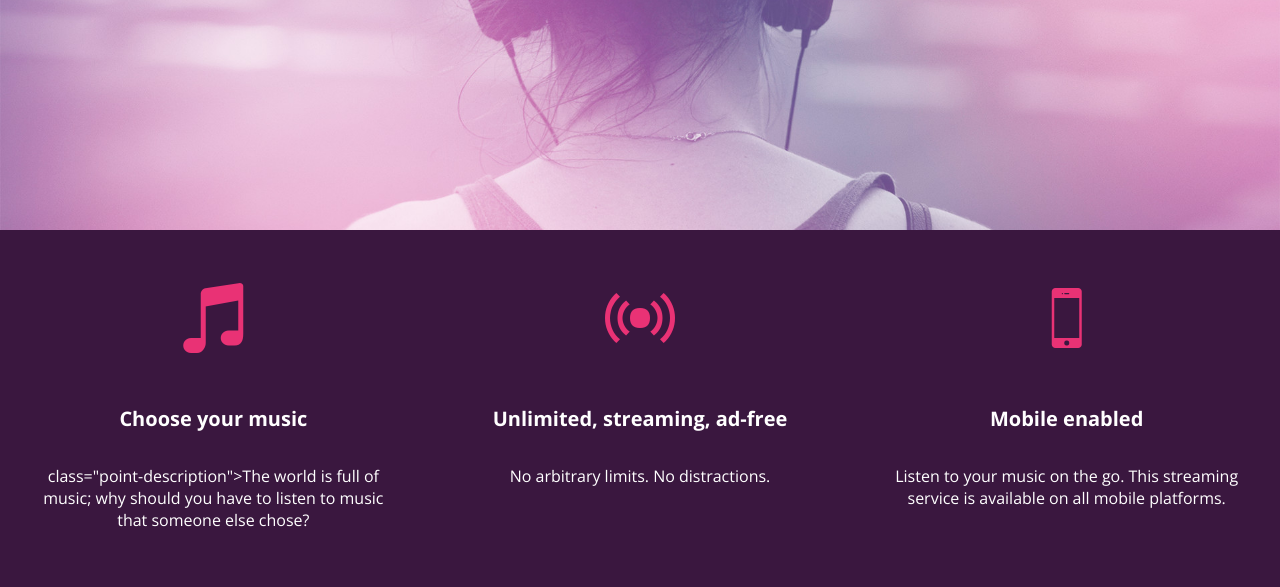
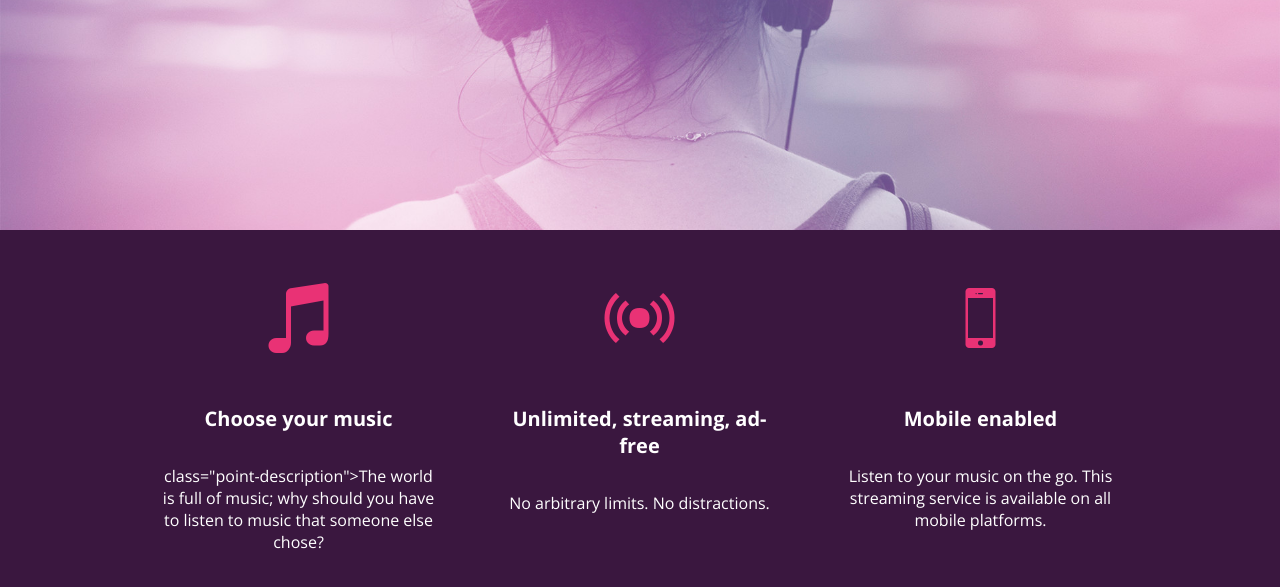
Before and after one commit to babusamaha/bloc-jams, a plain HTML site: page index.html in a window 1280 px wide. Shown: the part 487-1074 px from the top of the page. Drawn offline with nearby package versions, Linux system fonts and the light colour scheme.

Commit message:
Changed some styles for Media

```diff
--- a/styles/main.css
+++ b/styles/main.css
@@ -1,3 +1,9 @@
+*, *::before, *::after {
+     -moz-box-sizing: border-box;
+     -webkit-box-sizing: border-box;
+     box-sizing: border-box;
+ }
+
 html {
      height: 100%; /* makes sure our HTML takes up 100% of the browser window */
      font-size: 100%;
@@ -49,17 +55,11 @@ html {
 
 .selling-points {
      position: relative;
-     display: table;
-     width: 100%;
-     -webkit-box-sizing: border-box;
-     -moz-box-sizing: border-box;
-     box-sizing: border-box; /* we'll explain this in a resource */
  }
 
  .point {
-     display: table-cell;
+
      position: relative;
-     width: 33.3%;
      padding: 2rem;
      text-align: center;
  }
@@ -74,3 +74,28 @@ html {
      color: rgb(233,50,117);
      font-size: 5rem;
  }
+
+ .container {
+     margin: 0 auto;
+     max-width: 64rem;
+ }
+/* Medium and small screens (640px) */
+ @media (min-width: 640px) {
+   /* Style information will go here */
+     .column {
+         float: left;
+         padding-left: 1rem;
+         padding-right: 1rem;
+
+ }
+     .column.full { width: 100%; }
+     .column.two-thirds { width: 66.7%; }
+     .column.half { width: 50%; }
+     .column.third { width: 33.3%; }
+     .column.fourth { width: 25%; }
+     .column.flow-opposite { float: right; }
+
+ /* Large screens (1024px) */
+ @media (min-width: 1024px) {
+   /* Style information will go here */
+ }
```
